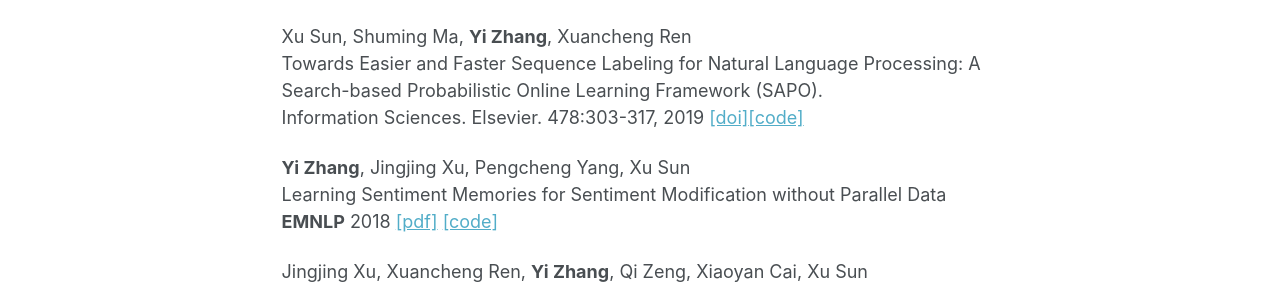
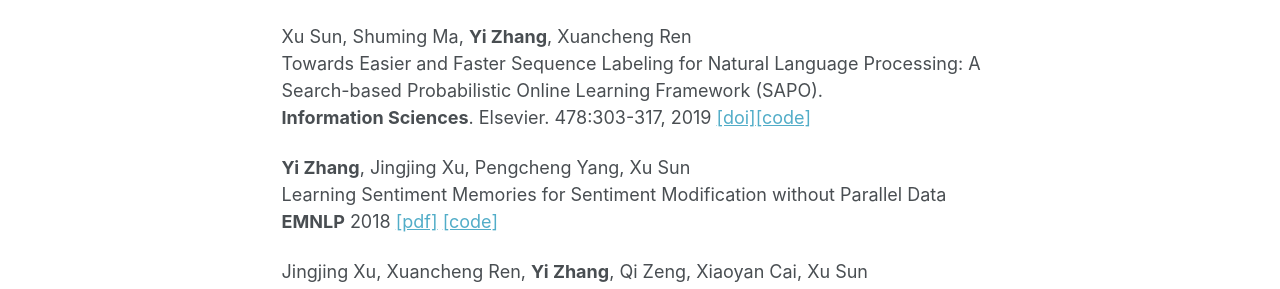
Before and after one commit to zhangyics/zhangyics.github.io, a Jekyll site: the page built from _pages/about.md, in a window 1280 px wide. Shown: the part 1137-1426 px from the top of the page. Built offline with Jekyll 4.4.1, drawn with Linux system fonts in a browser that asks for light colours.

```diff
--- a/_pages/about.md
+++ b/_pages/about.md
@@ -47,7 +47,7 @@ Pretrain-KGE: Learning Knowledge Representation from Pretrained Language Models
 
 Xu Sun, Shuming Ma, **Yi Zhang**, Xuancheng Ren
 Towards Easier and Faster Sequence Labeling for Natural Language Processing: A Search-based Probabilistic Online Learning Framework (SAPO).
-Information Sciences. Elsevier. 478:303-317, 2019 [[doi]](https://doi.org/10.1016/j.ins.2018.11.025")[[code]](https://github.com/lancopku/SAPO)
+**Information Sciences**. Elsevier. 478:303-317, 2019 [[doi]](https://doi.org/10.1016/j.ins.2018.11.025")[[code]](https://github.com/lancopku/SAPO)
 
 
 
```
